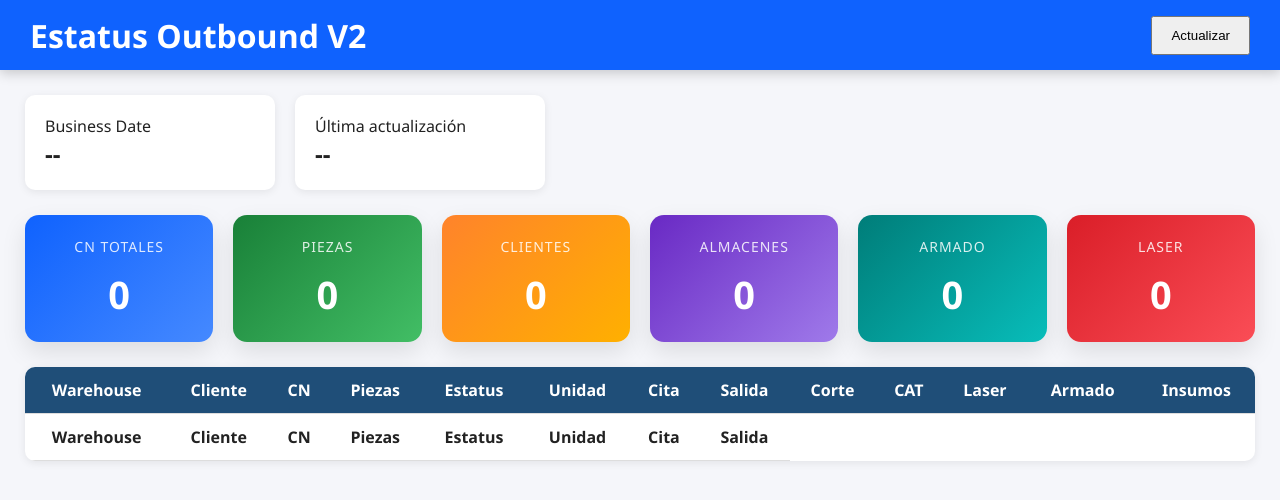
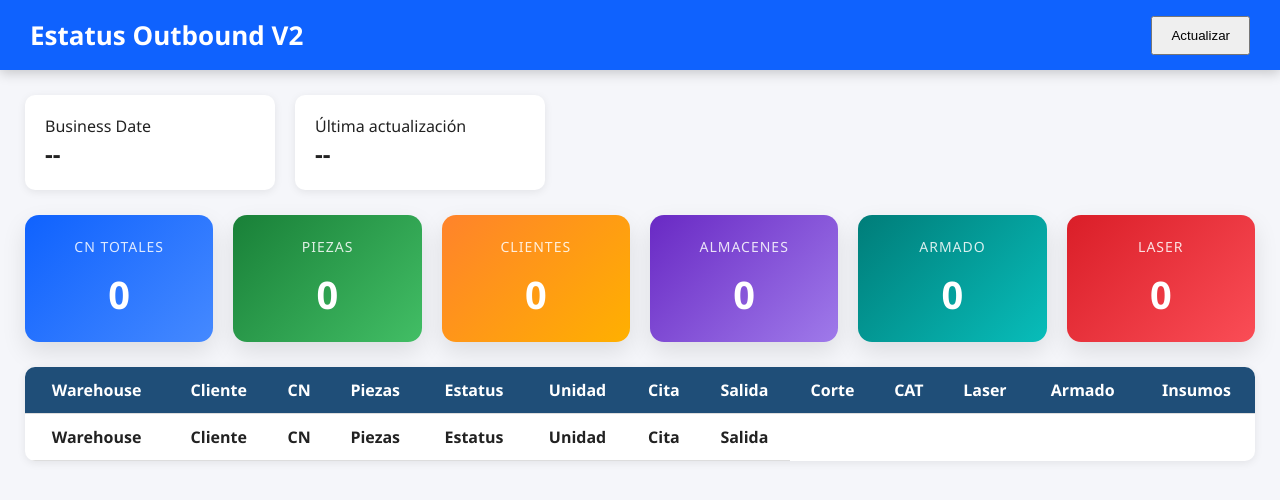
Before and after one commit to erykzon/estatus-outbound-v2, a website with bundled scripts: page public/index.html in a window 1280 px wide. Built offline with nearby package versions, Linux system fonts and the light colour scheme; files whose address does not match are found by name.

Commit message:
Update styles.css
topbar h1

```diff
--- a/public/css/styles.css
+++ b/public/css/styles.css
@@ -31,6 +31,13 @@ body{
     padding:0 30px;
 
     box-shadow:0 3px 12px rgba(0,0,0,.20);
+
+}
+.topbar h1{
+
+    font-size:26px;
+
+    font-weight:600;
 
 }
 
```
